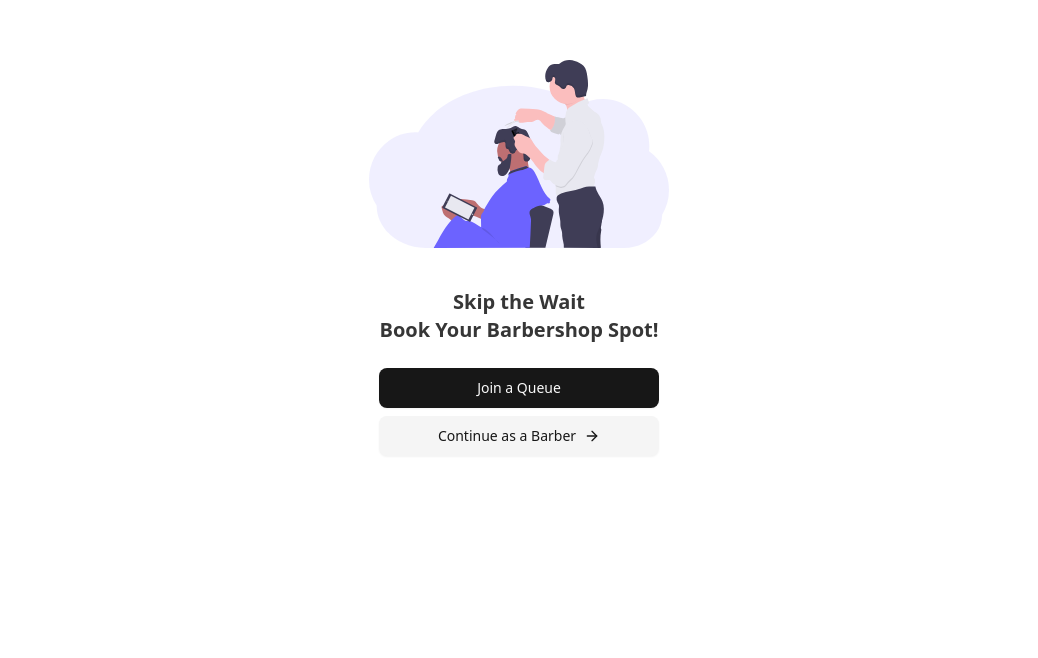
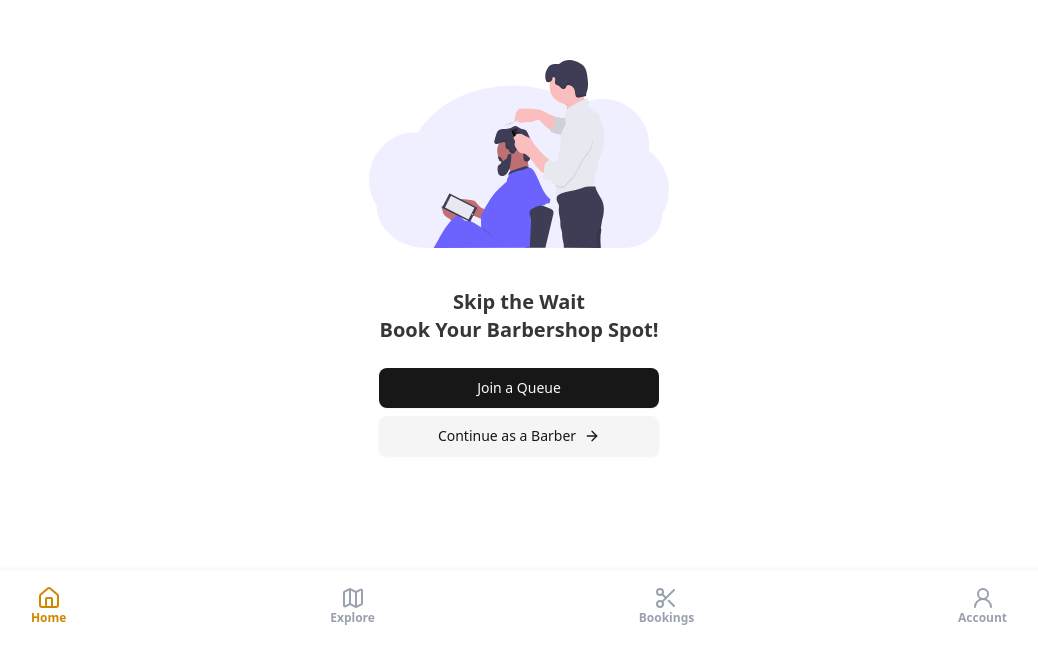
Before and after one commit to devshad7/TheQBarber, a Next.js app: page / in a window 1280 px wide. Shown: the part 142-800 px from the top of the page, without its empty margins (121-1159 px from the left). Built offline with nearby package versions, Linux system fonts and the light colour scheme; no server answers.

Commit message:
Feat: added page transition

```diff
--- a/package.json
+++ b/package.json
@@ -20,6 +20,7 @@
     "class-variance-authority": "^0.7.1",
     "clsx": "^2.1.1",
     "firebase": "^11.10.0",
+    "framer-motion": "^12.23.12",
     "input-otp": "^1.4.2",
     "lucide-react": "^0.525.0",
     "next": "15.3.5",
--- a/src/app/dashboard/account/page.tsx
+++ b/src/app/dashboard/account/page.tsx
@@ -6,7 +6,7 @@ function Page() {
   return (
     <>
       <Account />
-      <Footer />
+      {/* <Footer /> */}
     </>
   );
 }
--- a/src/app/dashboard/account/profile/page.tsx
+++ b/src/app/dashboard/account/profile/page.tsx
@@ -6,7 +6,7 @@ function Page() {
   return (
     <>
       <Profile />
-      <Footer />
+      {/* <Footer /> */}
     </>
   );
 }
--- a/src/app/dashboard/bookings/page.tsx
+++ b/src/app/dashboard/bookings/page.tsx
@@ -7,7 +7,7 @@ function Page() {
       <div className="min-h-screen w-full flex justify-center items-center bg-red-50">
         503 | Under Construction
       </div>
-      <Footer />
+      {/* <Footer /> */}
     </>
   );
 }
--- a/src/app/dashboard/explore/page.tsx
+++ b/src/app/dashboard/explore/page.tsx
@@ -7,7 +7,7 @@ function Page() {
       <div className="min-h-screen w-full flex justify-center items-center">
         503 | Under Construction
       </div>
-      <Footer />
+      {/* <Footer /> */}
     </>
   );
 }
--- a/src/app/layout.tsx
+++ b/src/app/layout.tsx
@@ -1,13 +1,14 @@
 import type { Metadata } from "next";
 import "./globals.css";
 import { ClerkProvider } from "@clerk/nextjs";
-import Head from "next/head";
+import Footer from "@/components/layout/Footer";
+import { PageTransition } from "@/components/PageTransition";
 
 export const metadata: Metadata = {
   title: "TheQBarber | Smart Queue & Appointment System for Barbershops",
   description:
     "TheQBarber is an online barber queue and appointment booking system. Manage walk-ins, reduce wait times, and streamline your barbershop experience.",
-    manifest: "/manifest.json",
+  manifest: "/manifest.json",
 };
 
 export default function RootLayout({
@@ -19,7 +20,8 @@ export default function RootLayout({
     <ClerkProvider>
       <html lang="en">
         <body className="text-[#363636]" suppressHydrationWarning>
-          {children}
+          <PageTransition>{children}</PageTransition>
+          <Footer />
         </body>
       </html>
     </ClerkProvider>
--- a/src/components/Home.tsx
+++ b/src/components/Home.tsx
@@ -80,7 +80,7 @@ const UserDashboard = () => {
     <>
       <Navbar />
       <DashboardUser />
-      <Footer />
+      {/* <Footer /> */}
     </>
   );
 };
--- /dev/null
+++ b/src/components/PageTransition.tsx
@@ -0,0 +1,63 @@
+"use client";
+
+import { motion, AnimatePresence } from "framer-motion";
+import { usePathname } from "next/navigation";
+import type { ReactNode } from "react";
+
+interface PageTransitionProps {
+  children: ReactNode;
+}
+
+const slideVariants = {
+  enter: (direction: number) => ({
+    x: direction > 0 ? "100%" : "-100%",
+    opacity: 0,
+  }),
+  center: {
+    x: 0,
+    opacity: 1,
+  },
+  exit: (direction: number) => ({
+    x: direction < 0 ? "100%" : "-100%",
+    opacity: 0,
+  }),
+};
+
+import type { Transition } from "framer-motion";
+
+const transition: Transition = {
+  type: "tween",
+  ease: [0.4, 0, 0.2, 1],
+  duration: 0.25,
+};
+
+export function PageTransition({ children }: PageTransitionProps) {
+  const pathname = usePathname();
+
+  // Simple direction logic based on route depth
+  const getDirection = (path: string) => {
+    const segments = path.split("/").filter(Boolean);
+    return segments.length;
+  };
+
+  const direction = getDirection(pathname);
+
+  return (
+    <div className="relative overflow-hidden">
+      <AnimatePresence mode="wait" custom={direction}>
+        <motion.div
+          key={pathname}
+          custom={direction}
+          variants={slideVariants}
+          initial="enter"
+          animate="center"
+          exit="exit"
+          transition={transition}
+          className="w-full"
+        >
+          {children}
+        </motion.div>
+      </AnimatePresence>
+    </div>
+  );
+}
```
Also changed, not shown: src/app/globals.css (line endings or trailing spaces), 1 other file (tests, documents, lock files or other folders).
